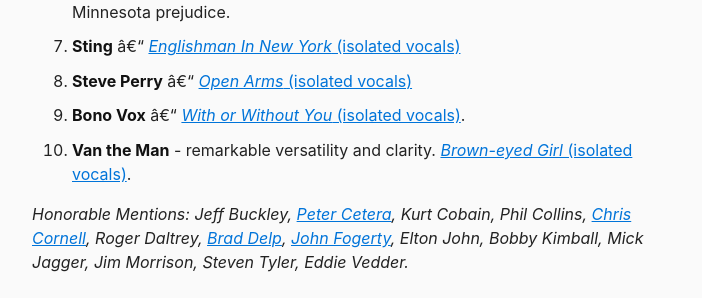
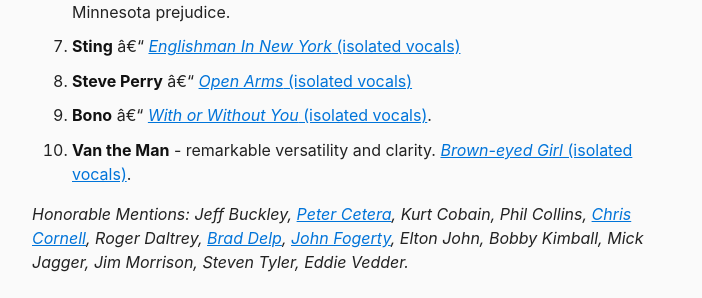
Before and after one commit to berensp/berensp.github.io, a Jekyll site: the page built from _posts/2024-02-11-top-vocalists.md, in a window 1280 px wide. Shown: the part 791-1089 px from the top of the page, without its empty margins (288-990 px from the left). Built offline with Jekyll 4.4.1, drawn with Linux system fonts in a browser that asks for light colours; a script that is not in the unit is left out.

Commit message:
Update 2024-02-11-top-vocalists.md

```diff
--- a/_posts/2024-02-11-top-vocalists.md
+++ b/_posts/2024-02-11-top-vocalists.md
@@ -21,7 +21,7 @@
 6. **Prince** – I hate to stir up [controversy](https://www.youtube.com/watch?v=4gazNwzC4H0) with this pick as this may reflect some Minnesota prejudice.
 7. **Sting** – [*Englishman In New York* (isolated vocals)](https://music.youtube.com/watch?v=NnMlmREHTFQ&feature=share)
 8. **Steve Perry** – [*Open Arms* (isolated vocals)](https://music.youtube.com/watch?v=OVTnzvJ4en4&si=TLLy4bKSSQBCvOoB)
-9. **Bono Vox** – [*With or Without You* (isolated vocals)](https://music.youtube.com/watch?v=OWtVX2gbi4g&si=fdkBQ0X8UTXcbu1a).
+9. **Bono** – [*With or Without You* (isolated vocals)](https://music.youtube.com/watch?v=OWtVX2gbi4g&si=fdkBQ0X8UTXcbu1a).
 10. **Van the Man** - remarkable versatility and clarity. [*Brown-eyed Girl* (isolated vocals)](https://music.youtube.com/watch?v=pTcMgBsXHPc&si=vAOtAb-iL_A9ljI2).
 
 *Honorable Mentions: Jeff Buckley, [Peter Cetera](https://music.youtube.com/watch?v=auYCscvUVyo&feature=share), Kurt Cobain, Phil Collins, [Chris Cornell](https://music.youtube.com/watch?v=TOqG_tCupeA&feature=share), Roger Daltrey, [Brad Delp](https://music.youtube.com/watch?v=bZ_0_CWFk4c&feature=share), [John Fogerty](https://music.youtube.com/watch?v=peggPraZfxk&feature=share), Elton John, Bobby Kimball, Mick Jagger, Jim Morrison, Steven Tyler, Eddie Vedder.*
```
